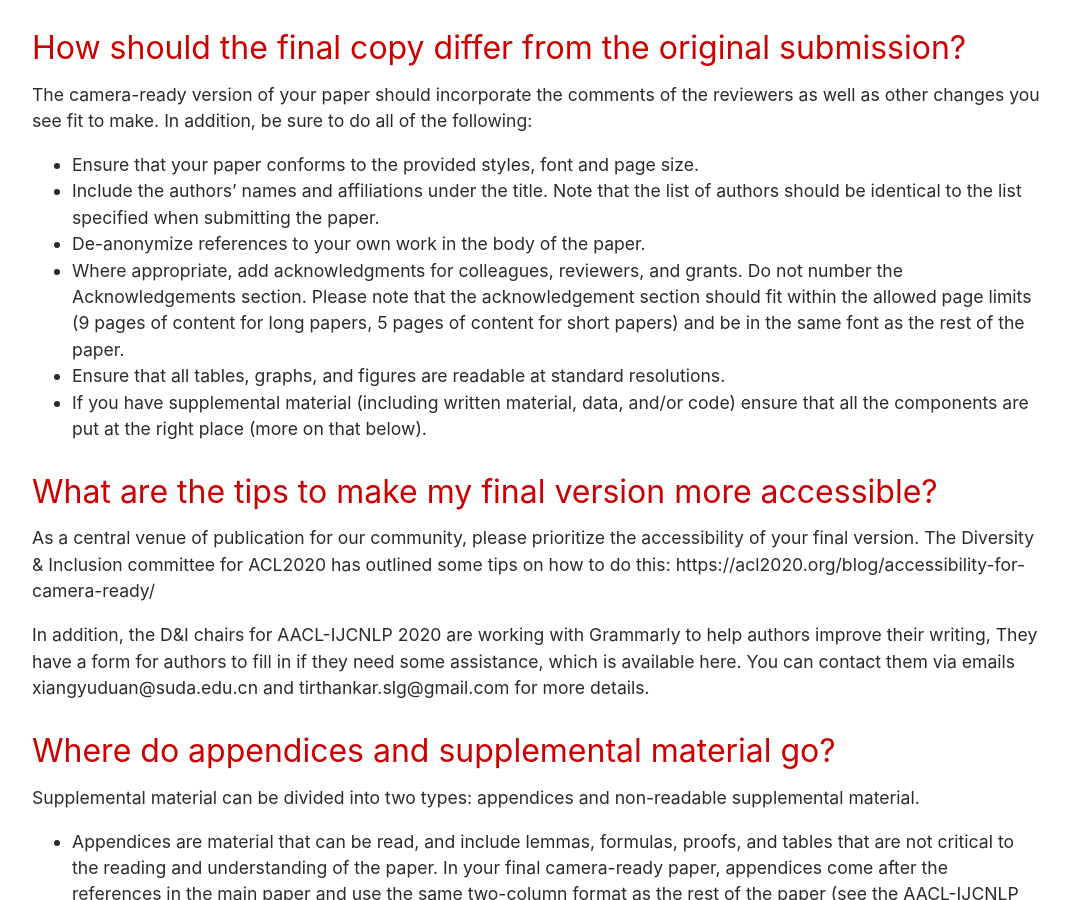
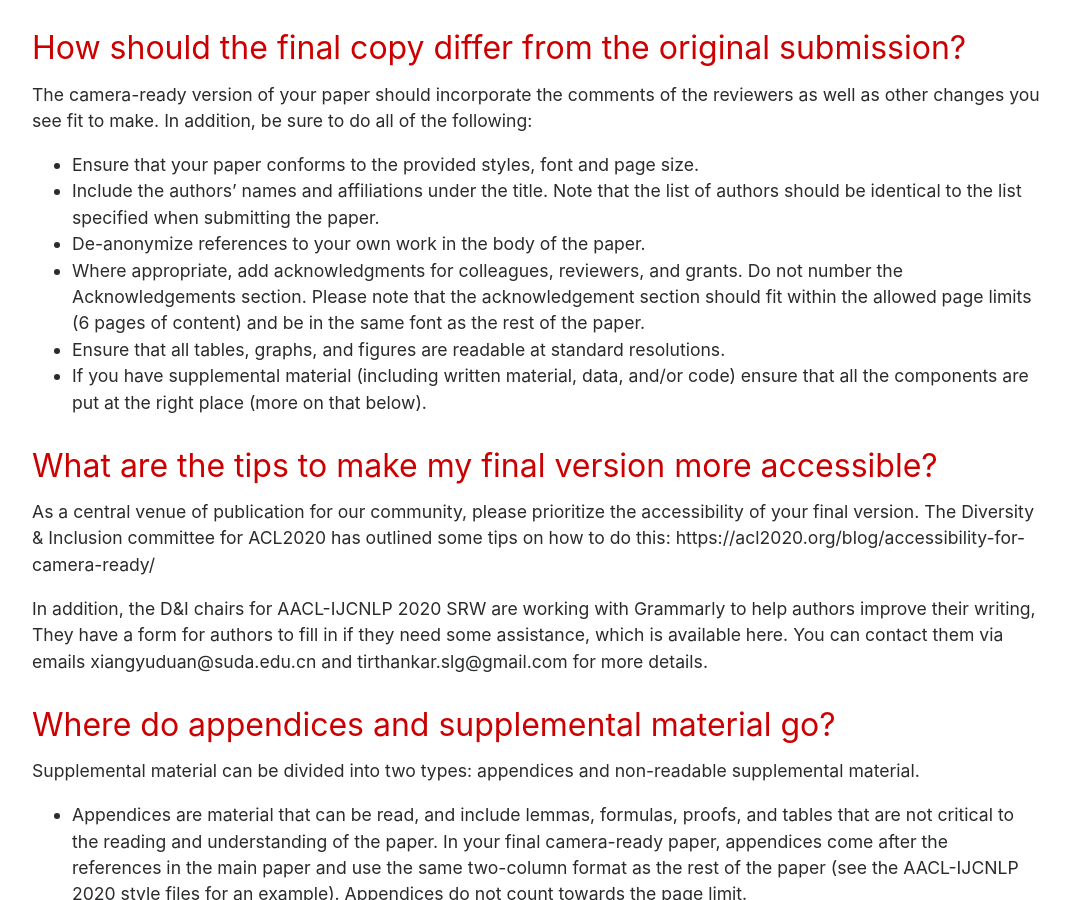
Before and after one commit to aacl2023-srw/aacl2023-srw.github.io, a Jekyll site: the page built from camera_ready.md, in a window 1280 px wide and 900 px high, scrolled down 1888 px. Shown: the whole window, without its empty margins (104-1174 px from the left). Built offline with Jekyll 4.4.1, drawn with Linux system fonts in a browser that asks for light colours; comment, search, counter and statistics services are not loaded; some of the changed text lies outside the part shown.

Commit message:
fix small problems

```diff
--- a/camera_ready.md
+++ b/camera_ready.md
@@ -12,7 +12,7 @@ order : 1
 
 ## When and where do I send my final camera-ready paper?
 The deadline is Nov. 6 (11:59pm, UTC-12 hours, “anywhere on Earth”).
-You may submit the final version of your paper by navigating to the AACL-IJCNLP 2020 START login and following the internal links.
+You may submit the final version of your paper by navigating to the AACL-IJCNLP 2020 SRW START login and following the internal links.
 
 ## How should I enter metadata on the START system?
 The metadata (title, author, abstract) that you enter into START is very important, because it is used on the conference website, handbook, mobile app, and the ACL Anthology (and propagates to Google Scholar, etc).
@@ -37,7 +37,7 @@ The camera-ready version of your paper should incorporate the comments of the re
 - Ensure that your paper conforms to the provided styles, font and page size.
 - Include the authors’ names and affiliations under the title. Note that the list of authors should be identical to the list specified when submitting the paper.
 - De-anonymize references to your own work in the body of the paper.
-- Where appropriate, add acknowledgments for colleagues, reviewers, and grants. Do not number the Acknowledgements section. Please note that the acknowledgement section should fit within the allowed page limits (9 pages of content for long papers, 5 pages of content for short papers) and be in the same font as the rest of the paper.
+- Where appropriate, add acknowledgments for colleagues, reviewers, and grants. Do not number the Acknowledgements section. Please note that the acknowledgement section should fit within the allowed page limits (6 pages of content) and be in the same font as the rest of the paper.
 - Ensure that all tables, graphs, and figures are readable at standard resolutions.
 - If you have supplemental material (including written material, data, and/or code) ensure that all the components are put at the right place (more on that below).
 
@@ -45,7 +45,7 @@ The camera-ready version of your paper should incorporate the comments of the re
 As a central venue of publication for our community, please prioritize the accessibility of your final version. The Diversity & Inclusion committee for ACL2020 has outlined some tips on how to do this:
 https://acl2020.org/blog/accessibility-for-camera-ready/
 
-In addition, the D&I chairs for AACL-IJCNLP 2020 are working with Grammarly to help authors improve their writing, They have a form for authors to fill in if they need some assistance, which is available here. You can contact them via emails xiangyuduan@suda.edu.cn and tirthankar.slg@gmail.com for more details.
+In addition, the D&I chairs for AACL-IJCNLP 2020 SRW are working with Grammarly to help authors improve their writing, They have a form for authors to fill in if they need some assistance, which is available here. You can contact them via emails xiangyuduan@suda.edu.cn and tirthankar.slg@gmail.com for more details.
 
 ## Where do appendices and supplemental material go?
 Supplemental material can be divided into two types: appendices and non-readable supplemental material.
```
